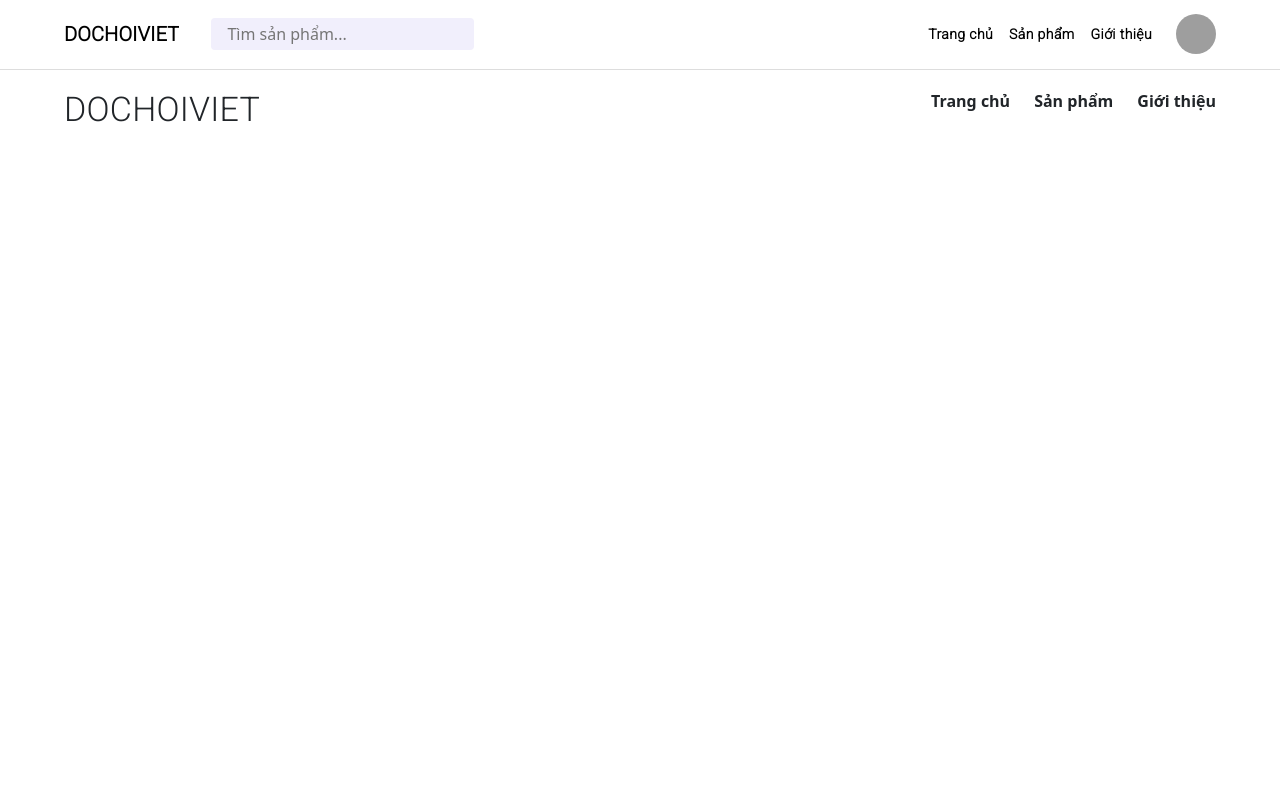
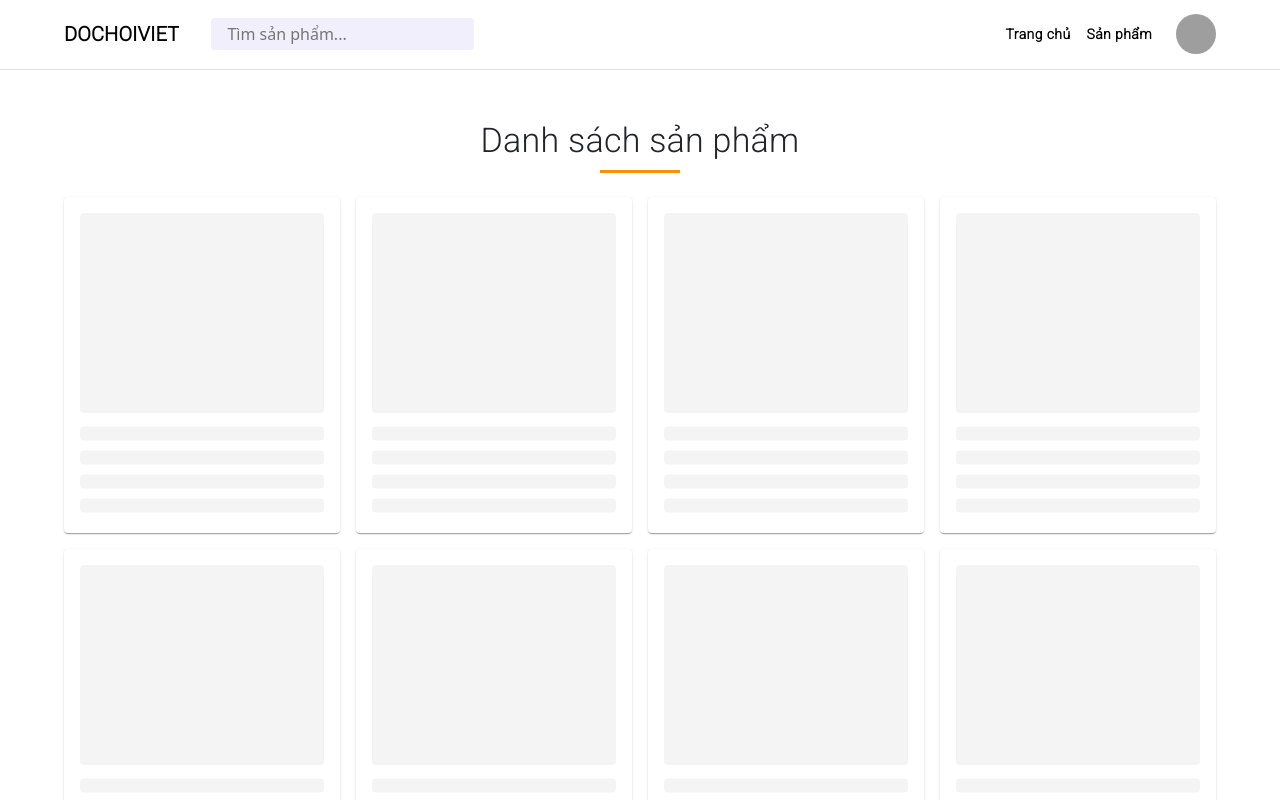
Before and after one commit to DoMinhHieu1997/Do-Choi-Viet, a React (Create React App) app in the folder frontend/: page /san-pham in a window 1280 px wide. Shown: the top 800 px of the page. Built offline with nearby package versions, Linux system fonts and the light colour scheme; grey boxes are pictures that could not be loaded.

Commit message:
add product page

```diff
--- a/frontend/src/App.js
+++ b/frontend/src/App.js
@@ -13,6 +13,7 @@ function App() {
       <Routes>
         <Route path="/" element={<HomePage />} />
         <Route path="/san-pham" element={<ProductPage />} />
+        <Route path="/san-pham/:type" element={<ProductPage />} />
         <Route path="/chi-tiet/:id" element={<Detail />} />
         {/* <Route path="/dang-nhap" element={<Login />} />
         <Route path="/dang-ky" element={<Register />} />
--- a/frontend/src/components/Footer.js
+++ b/frontend/src/components/Footer.js
@@ -15,7 +15,6 @@ const AppFooter = () => {
                     <Grid container sx={{fontWeight:"600"}}>
                         <Grid item mr={3}>Trang chủ</Grid>
                         <Grid item mr={3}>Sản phẩm</Grid>
-                        <Grid item>Giới thiệu</Grid>
                     </Grid>
                 </Grid>
             </Grid>
--- a/frontend/src/components/Menu.js
+++ b/frontend/src/components/Menu.js
@@ -37,7 +37,7 @@ ElevationScroll.propTypes = {
 };
 
 const AppMenu = (props) => {
-  const pages = [{text:'Trang chủ',link:'/'}, {text:'Sản phẩm',link:'/san-pham'}, {text:'Giới thiệu',link:'gioi-thieu'}];
+  const pages = [{text:'Trang chủ',link:'/'}, {text:'Sản phẩm',link:'/san-pham'}];
   const settings = ['Profile', 'Account', 'Dashboard', 'Logout'];
 
   const [anchorElNav, setAnchorElNav] = useState(null);
@@ -101,7 +101,7 @@ const AppMenu = (props) => {
               }}
             >
               {pages.map((page) => (
-                <MenuItem key={page.text} onClick={handleCloseNavMenu}>
+                <MenuItem key={page.link} onClick={handleCloseNavMenu}>
                   <Typography textAlign="center">{page.text}</Typography>
                 </MenuItem>
               ))}
@@ -132,14 +132,13 @@ const AppMenu = (props) => {
             {pages.map((page) => (
               <NavLink to={page.link}>
                 <Button
-                  key={page.text}
+                  key={page.link}
                   onClick={handleCloseNavMenu}
                   sx={{ my: 2, color: 'black', display: 'block', textTransform: 'unset', fontWeight:"600" }}
                 >
                   {page.text}
                 </Button>
               </NavLink>
-
             ))}
           </Box>
 
@@ -165,7 +164,7 @@ const AppMenu = (props) => {
               open={Boolean(anchorElUser)}
               onClose={handleCloseUserMenu}
             >
-              {settings.map((setting) => (
+              {settings.map((setting,index) => (
                 <MenuItem key={setting} onClick={handleCloseUserMenu}>
                   <Typography textAlign="center">{setting}</Typography>
                 </MenuItem>
--- a/frontend/src/components/homepage/Classification.js
+++ b/frontend/src/components/homepage/Classification.js
@@ -4,24 +4,24 @@ const Classification = () => {
     return <>
         <Typography variant="h5" textAlign="center" mb={2} fontWeight="bold">Danh mục sản phẩm</Typography>
         <div className='mx-auto mb-5' style={{ height:"3px", width:"5rem", backgroundColor:"#f79207" }}></div>
-        <Grid container spacing={2}>
-            <Grid item xs={6} md={2}>
-                <div className="ratio ratio-1x1 rounded border"></div>
+        <Grid container spacing={3}>
+            <Grid item xs={6} md={4}>
+                <div className="ratio ratio-16x9 rounded border"></div>
             </Grid>
-            <Grid item xs={6} md={2}>
-                <div className="ratio ratio-1x1 rounded border"></div>
+            <Grid item xs={6} md={4}>
+                <div className="ratio ratio-16x9 rounded border"></div>
             </Grid>
-            <Grid item xs={6} md={2}>
-                <div className="ratio ratio-1x1 rounded border"></div>
+            <Grid item xs={6} md={4}>
+                <div className="ratio ratio-16x9 rounded border"></div>
             </Grid>
-            <Grid item xs={6} md={2}>
-                <div className="ratio ratio-1x1 rounded border"></div>
+            <Grid item xs={6} md={4}>
+                <div className="ratio ratio-16x9 rounded border"></div>
             </Grid>
-            <Grid item xs={6} md={2}>
-                <div className="ratio ratio-1x1 rounded border"></div>
+            <Grid item xs={6} md={4}>
+                <div className="ratio ratio-16x9 rounded border"></div>
             </Grid>
-            <Grid item xs={6} md={2}>
-                <div className="ratio ratio-1x1 rounded border"></div>
+            <Grid item xs={6} md={4}>
+                <div className="ratio ratio-16x9 rounded border"></div>
             </Grid>
         </Grid>
     </>
--- a/frontend/src/components/homepage/TopSell.js
+++ b/frontend/src/components/homepage/TopSell.js
@@ -13,7 +13,7 @@ const TopSell = () => {
     <Grid container spacing={3}>
       {
         Array(8).fill(0).map((item,index) => {
-          return <TopSellItem/>
+          return <TopSellItem key={index}/>
         })
       }
     </Grid>
--- a/frontend/src/components/productpage/index.js
+++ b/frontend/src/components/productpage/index.js
@@ -1,5 +1,38 @@
+import { useState, useEffect } from "react";
+import { useParams } from "react-router-dom";
+import { Skeleton, Card, Grid, Container, Button, Typography } from "@mui/material";
+import { useNavigate } from "react-router-dom";
+
 const ProductPage = () => {
-    return <div></div>
+    const type =  useParams();
+    console.log(type);
+
+    return <Container sx={{mt:15, mb:10}}>
+        <Typography mb={1} variant="h4" className="text-center">Danh sách sản phẩm</Typography>
+        <div className='mx-auto mb-4' style={{ height:"3px", width:"5rem", backgroundColor:"#f79207" }}></div>
+        <Grid container spacing={2}>
+            {
+                Array(8).fill(0).map((item, index) => {
+                    return <ProductItemSkeleton/>
+                })
+            }
+        </Grid>
+        <div className="text-center mt-4">
+            <Button variant="outlined" sx={{ fontWeight:"600" }}>Xem thêm sản phẩm</Button>
+        </div>
+    </Container>
+}
+
+const ProductItemSkeleton = () => {
+    return <Grid item xs={6} md={3}>
+        <Card sx={{ p:2 }}>
+            <Skeleton className="rounded mb-2" variant="rectangular" height={200} />
+            <Skeleton/>
+            <Skeleton/>
+            <Skeleton/>
+            <Skeleton/>
+        </Card>
+    </Grid>
 }
 
 export default ProductPage;
```
